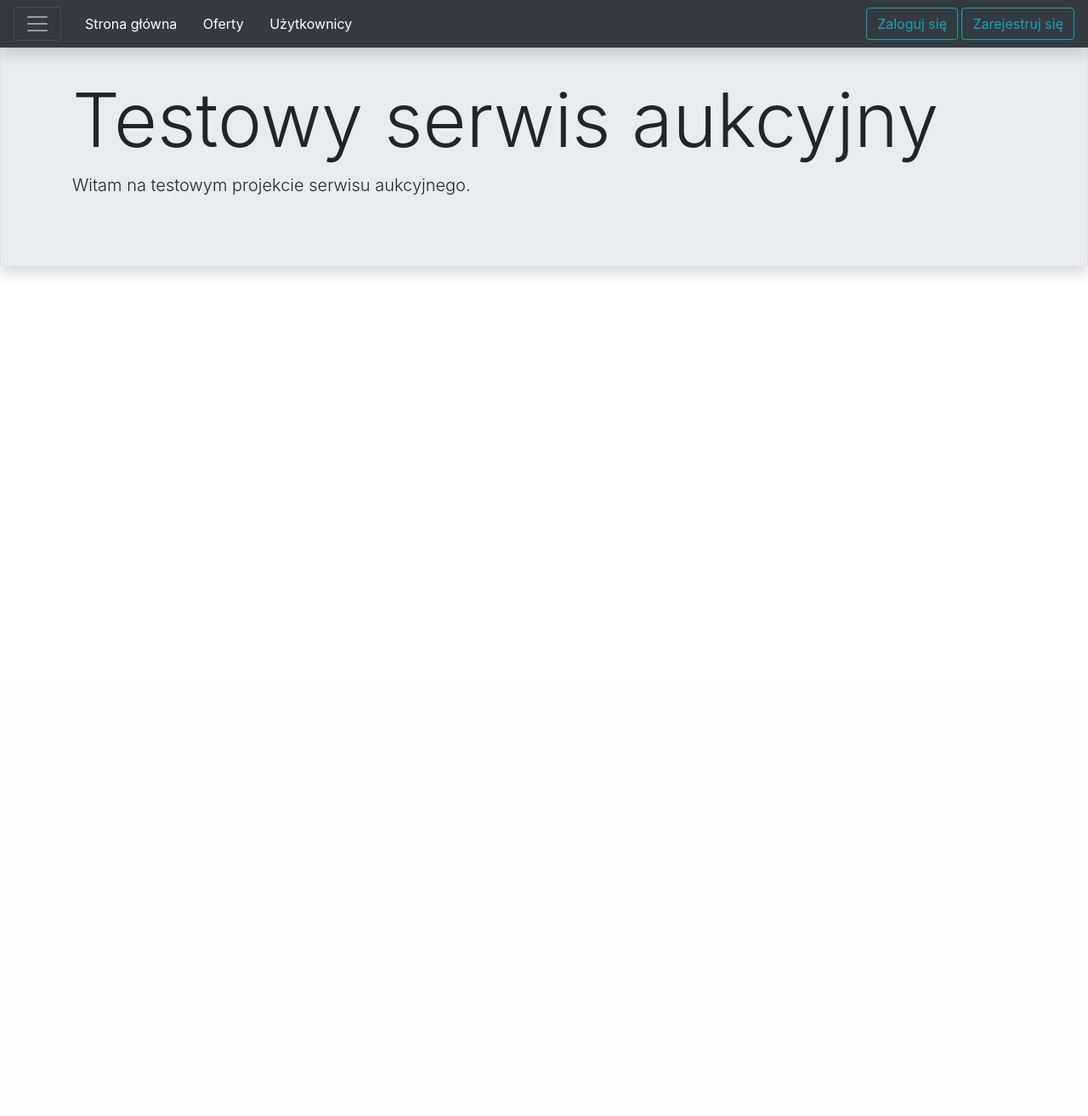
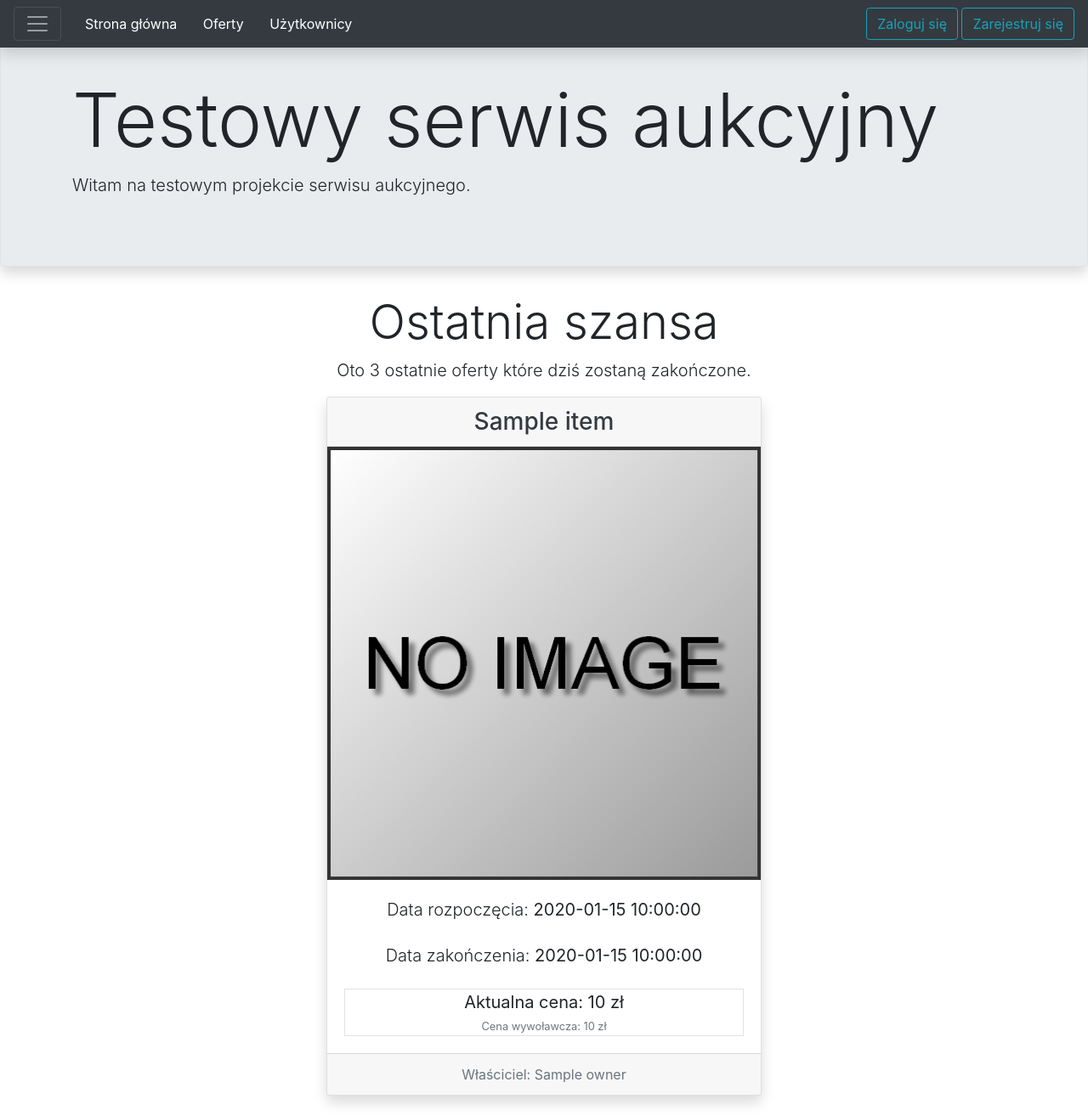
Before and after one commit to Konsyliarz42/auction-site, a Python web app: template auction_site/templates/home.html in a window 1280 px wide. Shown: the whole page at 85% size. Before the commit the page ends 325 px from the top, so only its background shows below. Run offline with Jinja, Linux system fonts and the light colour scheme; the template is opened without the code that fills it: most values are stand-ins (such as "Sample title", 1, 10 or a date in 2020); some libraries are stand-ins or nearby versions.

Commit message:
Add homepage

```diff
--- a/auction_site/templates/home.html
+++ b/auction_site/templates/home.html
@@ -2,6 +2,51 @@
 
 {% block content %}
 
+<div class="container-fluid text-center">
+    {% if items %}
+        <!--Last items-->
+        <h4 class="display-4">Ostatnia szansa</h4>
+        <p class="lead">Oto 3 ostatnie oferty które dziś zostaną zakończone.</p>
 
+        <!--Items cards-->
+        <div class="row no-gutters justify-content-md-center">
+            {% for item in items %}
+
+                {% if items.index(item) == 1 %}
+                    <div class="col card shadow mx-4 mb-4 mt-0" style="max-width: 512px;">
+                {% else %}
+                    <div class="col card shadow mx-4 my-auto" style="max-width: 384px;">
+                {% endif %}
+
+                    <!--Card header-->
+                    <a href="/item/{{ item.id }}" class="card-header text-decoration-none" >
+                        <h3 class="text-dark text-center my-0">{{ item.name[:40] + (item.name[40:] and '...') }}</h3>
+                    </a>
+
+                    <!--Card image-->
+                    <img src="{{ url_for('static', filename='_noimage.jpg') }}" alt="no image">
+
+                    <!--Card body-->
+                    <div class="card-body">
+                        <p class="lead my-0">Data rozpoczęcia: <strong>{{ item.start_date }}</strong></p><br>
+                        <p class="lead my-0">Data zakończenia: <strong>{{ item.end_date }}</strong></p><br>
+
+                        <div class="border text-center">
+                            <p class="lead my-0"><strong>Aktualna cena: {{ item.current_price }} zł</strong></p>
+                            <small class="text-muted">Cena wywoławcza: {{ item.asking_price }} zł</small>
+                        </div>
+                    </div>
+
+                    <!--Card footer-->
+                    <div class="card-footer text-muted">Właściciel: {{ item.owner }}</div>
+                </div>
+            {% endfor %}
+        </div>
+    {% else %}
+        <h4 class="display-4">Zapraszamy do wstawiania ofert</h4>
+        <p class="lead">Zaloguj się i przejdź do zakładki 'oferty'.</p>
+    {% endif %}
+
+</div>
 
 {% endblock %}
```
Also changed, not shown: auction_site/routes.py (+20 -2 lines).
